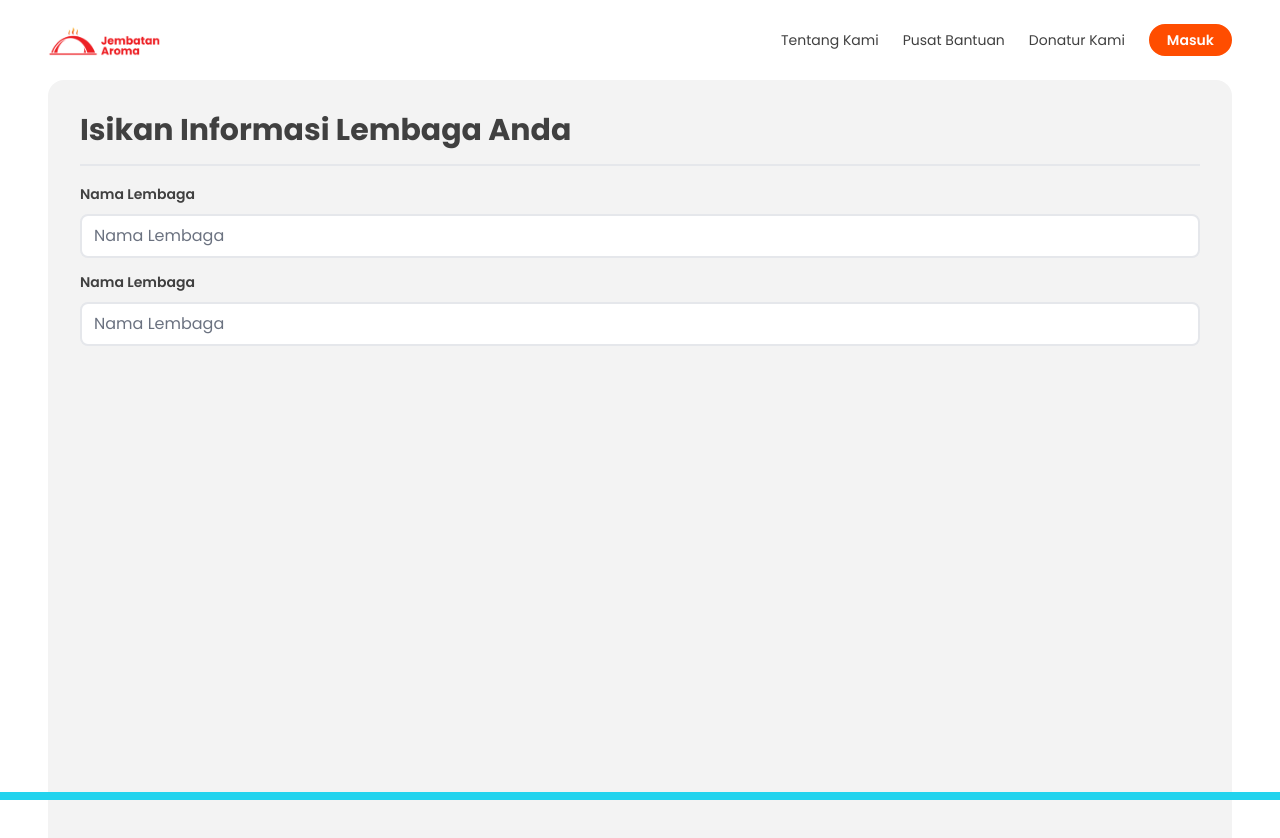
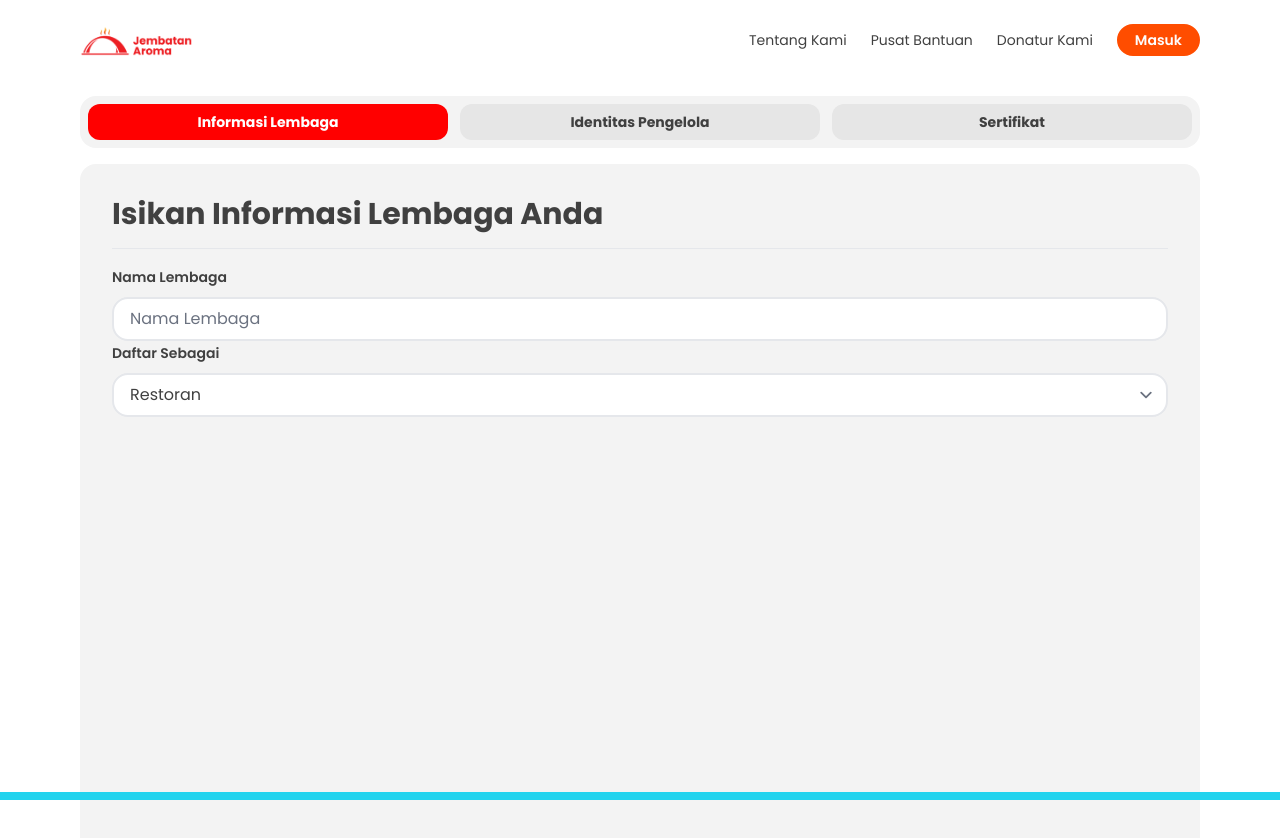
Before and after one commit to javierreansyah/Jembatan-Aroma, a React (Vite) app: page /bergabung in a window 1280 px wide. Shown: the top 838 px of the page. Built offline with nearby package versions, Linux system fonts and the light colour scheme.

Commit message:
form abstraction

```diff
--- a/src/components/Home.jsx
+++ b/src/components/Home.jsx
@@ -5,7 +5,7 @@ import HomeImage from "../assets/images/home.jpg";
 const Home = () => {
   return (
     <div>
-      <div className="container bg-slate-300 px-8 md:px-12">
+      <div className="container">
         <div className="items-center py-10 md:py-32 lg:flex lg:justify-between lg:gap-20">
           <div>
             <h1 className="md:max-w-xl/[72px] max-w-md text-4xl font-bold text-wb-yellow md:text-5xl lg:max-w-2xl xl:text-6xl/[72px]">
@@ -38,7 +38,7 @@ const Home = () => {
       </div>
 
       <div className="h-wb-42 bg-deskripsi bg-cover bg-center">
-        <div className="container px-8 py-8">
+        <div className="container py-8">
           <h1 className="max-w-md text-4xl font-bold text-wb-white">
             Berbagi Sangat Berharga Bagi Mereka
           </h1>
--- a/src/components/Navbar.jsx
+++ b/src/components/Navbar.jsx
@@ -11,9 +11,9 @@ const Navbar = () => {
     setIsSidebarOpen(!isSidebarOpen);
   };
   return (
-    <div>
+    <>
       <nav className="fixed top-0 w-full bg-white">
-        <div className="container flex h-20 items-center justify-between px-8 md:px-12">
+        <div className="container flex h-20 items-center justify-between">
           <Link to="/">
             <img src={Logo} alt="Logo" className="h-8" />
           </Link>
@@ -39,7 +39,7 @@ const Navbar = () => {
       </nav>
       <Sidebar isSidebarOpen={isSidebarOpen} toggleSidebar={toggleSidebar} />
       <div className="h-20"></div>
-    </div>
+    </>
   );
 };
 
--- /dev/null
+++ b/src/components/OrgList.jsx
@@ -0,0 +1,8 @@
+import React from "react";
+import OrgData from "../constants/OrgData.js";
+
+const OrgList = () => {
+  return <div>OrgList</div>;
+};
+
+export default OrgList;
--- a/src/components/SignUp.jsx
+++ b/src/components/SignUp.jsx
@@ -1,44 +1,41 @@
 import React from "react";
+import { Input, Select } from "./index";
 
 const SignUp = () => {
-  const SignUpForm = ({ id, type, placeholder, label, props }) => {
-    return (
-      <div className="">
-        <div className="my-3 flex-1">
-          <label id={id} className="text-sm font-semibold text-wb-gray">
-            {label}
-          </label>
-          <input
-            id={id}
-            name={id}
-            type={type}
-            placeholder={placeholder}
-            className="mt-2 block w-full rounded-lg border-2 border-gray-200 text-wb-gray hover:border-gray-400 focus:border-gray-400 focus:border-wb-yellow  focus:ring-1 focus:ring-wb-yellow"
-            {...props}
-          ></input>
+  const orgSelectOption = [
+    { value: "restoran", label: "Restoran" },
+    { value: "yayasan", label: "Yayasan" },
+  ];
+  return (
+    <div className="container h-44">
+      <div className="my-4 flex justify-between gap-3 rounded-2xl bg-wb-lightgray p-2">
+        <div className="flex-1 rounded-xl bg-wb-red px-2 py-2 text-center text-xs font-bold text-wb-white lg:text-sm">
+          Informasi Lembaga
+        </div>
+        <div className="bg-wb-lightgray2 flex-1 rounded-xl px-2 py-2 text-center text-xs font-bold text-wb-gray lg:text-sm">
+          Identitas Pengelola
+        </div>
+        <div className="bg-wb-lightgray2 flex-1 rounded-xl px-2 py-2 text-center text-xs font-bold text-wb-gray lg:text-sm">
+          Sertifikat
         </div>
       </div>
-    );
-  };
-  return (
-    <div className="container h-44 w-full px-8 md:px-12">
+
       <div className="h-screen rounded-2xl bg-wb-lightgray p-8">
         <h1 className="text-3xl font-bold text-wb-gray">
           Isikan Informasi Lembaga Anda
         </h1>
-        <div className="my-4 w-full border-b-2 border-gray-200 text-wb-gray"></div>
+        <hr className="my-4 w-full border-t border-gray-200" />
         <form>
-          <SignUpForm
+          <Input
             id="org-name"
             type="text"
             placeholder="Nama Lembaga"
             label="Nama Lembaga"
           />
-          <SignUpForm
-            id="org-name"
-            type="text"
-            placeholder="Nama Lembaga"
-            label="Nama Lembaga"
+          <Select
+            id="jenis-lembaga"
+            label="Daftar Sebagai"
+            options={orgSelectOption}
           />
         </form>
       </div>
--- /dev/null
+++ b/src/components/forms/Input.jsx
@@ -0,0 +1,18 @@
+import React from "react";
+
+const Input = ({ id, type, placeholder, label }) => {
+  return (
+    <label id={id} className="my-3 flex-1 text-sm font-semibold text-wb-gray">
+      {label}
+      <input
+        id={id}
+        name={id}
+        type={type}
+        placeholder={placeholder}
+        className="mt-2 block w-full rounded-2xl border-2 border-gray-200 px-4 font-normal text-wb-gray hover:border-gray-400 focus:border-wb-yellow  focus:ring-1 focus:ring-wb-yellow"
+      ></input>
+    </label>
+  );
+};
+
+export default Input;
--- /dev/null
+++ b/src/components/forms/Select.jsx
@@ -0,0 +1,22 @@
+import React from "react";
+
+const Select = ({ id, label, options }) => {
+  return (
+    <label id={id} className="my-3 flex-1 text-sm font-semibold text-wb-gray">
+      {label}
+      <select
+        id={id}
+        name={id}
+        className="mt-2 block w-full rounded-2xl border-2 border-gray-200 px-4 font-normal text-wb-gray hover:border-gray-400 focus:border-wb-yellow  focus:ring-1 focus:ring-wb-yellow"
+      >
+        {options.map((option, index) => (
+          <option key={index} value={option.value}>
+            {option.label}
+          </option>
+        ))}
+      </select>
+    </label>
+  );
+};
+
+export default Select;
--- a/src/components/index.js
+++ b/src/components/index.js
@@ -3,5 +3,7 @@ import Sidebar from "./Sidebar";
 import Home from "./Home";
 import ResponsiveHelper from "./ResponsiveHelper";
 import SignUp from "./SignUp";
+import Input from "./forms/Input";
+import Select from "./forms/Select";
 
-export { Navbar, Sidebar, Home, ResponsiveHelper, SignUp };
+export { Navbar, Sidebar, Home, ResponsiveHelper, SignUp, Input, Select };
--- /dev/null
+++ b/src/constants/OrgData.js
@@ -0,0 +1,15 @@
+import { yayasanabdulbari } from "../assets/images/org-photo/yayasanabdulbari.jpg";
+
+const OrgData = [
+  {
+    id: 1,
+    name: "Yayasan Abdul Bari",
+    alamat: "Jl. Sulaiman",
+    kategori: "Panti Asuhan",
+    status: "Membutuhkan",
+    halal: "Halal",
+    img: { yayasanabdulbari },
+  },
+];
+
+export default OrgData;
--- a/tailwind.config.js
+++ b/tailwind.config.js
@@ -7,6 +7,7 @@ export default {
         "wb-black": "#1F1F1F",
         "wb-gray": "#404040",
         "wb-lightgray": "#F3F3F3",
+        "wb-lightgray2": "#E6E6E6",
         "wb-white": "#FDFDFD",
         "wb-red": "#FF0000",
         "wb-redorange": "#FF4D00",
@@ -24,6 +25,13 @@ export default {
       },
       container: {
         center: true,
+        padding: {
+          DEFAULT: "2rem",
+          sm: "3rem",
+          lg: "4rem",
+          xl: "5rem",
+          "2xl": "6rem",
+        },
       },
     },
   },
```
Also changed, not shown: src/assets/images/org-photo/yayasanabdulbari.jpg (added).
